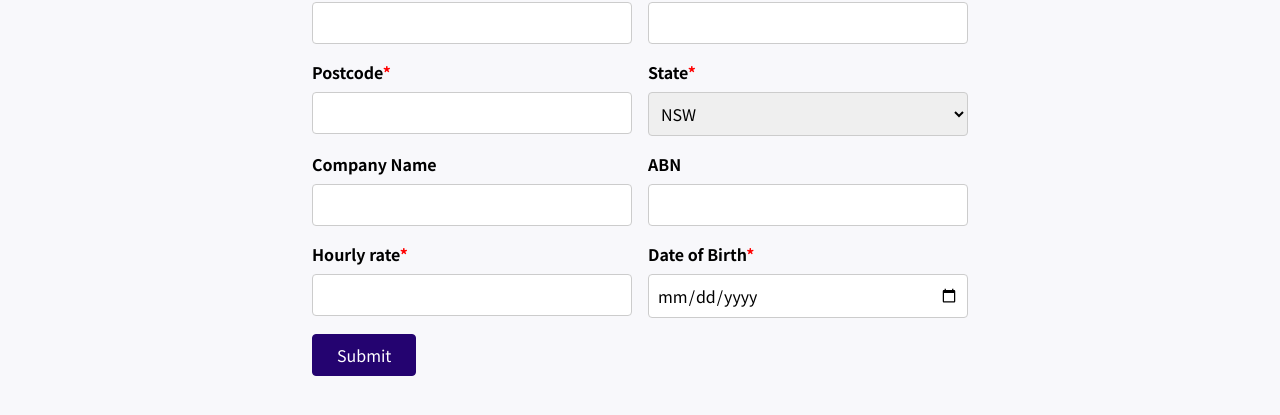
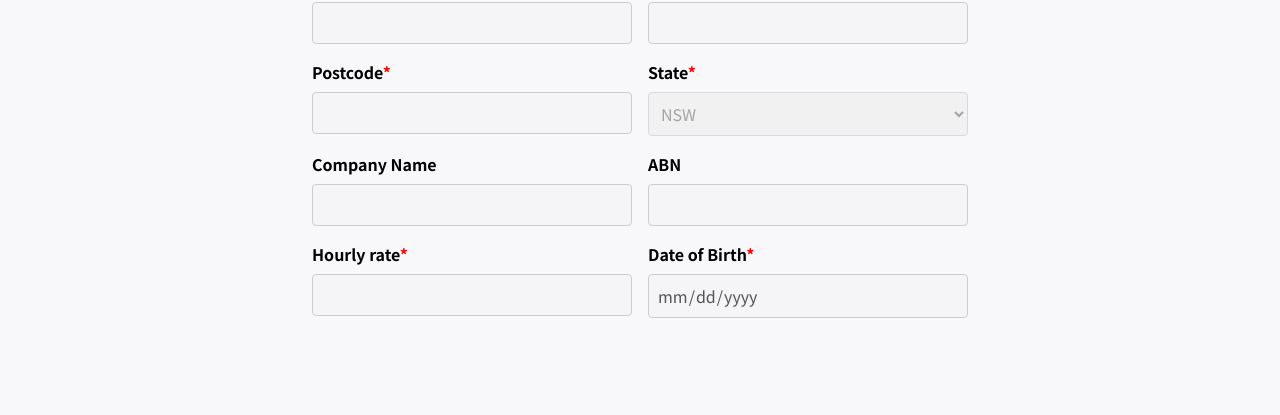
Before and after one commit to bazuka1995/LeapDev-User-Account, a React (Create React App) app: page / in a window 1280 px wide. Shown: the part 393-808 px from the top of the page. Built offline with nearby package versions, Linux system fonts and the light colour scheme.

Commit message:
Input fields
Start off with a fully disabled form and change the disabled state of all input fields when the edit button is pressed.
Make sure the button says edit when the inputs are disabled, and save when the input fields are enabled.

```diff
--- a/src/App.js
+++ b/src/App.js
@@ -1,11 +1,19 @@
+import { useState } from 'react';
+
 import Navbar from './components/Navbar';
 import AccountDetails from './components/AccountDetails';
 
 function App() {
+  const [disabled, setDisabled] = useState(true);
+
+  const handleInput = () => {
+    setDisabled(!disabled)
+  }
+
   return (
     <div className="app">
-      <Navbar />
-      <AccountDetails />
+      <Navbar handleInput={handleInput} disabled={disabled} />
+      <AccountDetails disabled={disabled} />
     </div>
   );
 }
--- a/src/components/AccountDetails.js
+++ b/src/components/AccountDetails.js
@@ -144,6 +144,7 @@ const AccountDetails = (props) => {
               value={fName}
               onChange={fnameChangedHandler}
               onBlur={fnameUnfocusHandler}
+              disabled={props.disabled}
             />
             {fnameError && (
               <p className="error-text">Please enter your first name</p>
@@ -161,6 +162,7 @@ const AccountDetails = (props) => {
               value={lName}
               onChange={lnameChangedHandler}
               onBlur={lnameUnfocusHandler}
+              disabled={props.disabled}
             />
             {lnameError && (
               <p className="error-text">Please enter your last name</p>
@@ -178,6 +180,7 @@ const AccountDetails = (props) => {
               value={email}
               onChange={emailChangedHandler}
               onBlur={emailUnfocusHandler}
+              disabled={props.disabled}
             />
             {emailError && (
               <p className="error-text">Please enter a valid email</p>
@@ -195,6 +198,7 @@ const AccountDetails = (props) => {
               value={phone}
               onChange={phoneChangedHandler}
               onBlur={phoneUnfocusHandler}
+              disabled={props.disabled}
             />
             {phoneError && (
               <p className="error-text">Please enter a valid phone number</p>
@@ -212,6 +216,7 @@ const AccountDetails = (props) => {
               value={post}
               onChange={postChangedHandler}
               onBlur={postUnfocusHandler}
+              disabled={props.disabled}
             />
             {postError && (
               <p className="error-text">Please enter a valid postcode</p>
@@ -222,7 +227,7 @@ const AccountDetails = (props) => {
             <label htmlFor="state">
               State<span>*</span>
             </label>
-            <select required id="state" name="state">
+            <select required id="state" name="state" disabled={props.disabled}>
               <option value="NSW">NSW</option>
               <option value="ACT">ACT</option>
               <option value="Queensland">Queensland</option>
@@ -241,6 +246,7 @@ const AccountDetails = (props) => {
               id="company"
               value={company}
               onChange={companyChangedHandler}
+              disabled={props.disabled}
             />
           </div>
 
@@ -251,6 +257,7 @@ const AccountDetails = (props) => {
               id="abn"
               value={abn}
               onChange={abnChangedHandler}
+              disabled={props.disabled}
             />
           </div>
 
@@ -265,6 +272,7 @@ const AccountDetails = (props) => {
               value={rate}
               onChange={rateChangedHandler}
               onBlur={rateUnfocusHandler}
+              disabled={props.disabled}
             />
             {rateError && (
               <p className="error-text">Please enter a valid hourly rate</p>
@@ -282,13 +290,14 @@ const AccountDetails = (props) => {
               value={bday}
               onChange={bdayChangedHandler}
               onBlur={bdayUnfocusHandler}
+              disabled={props.disabled}
             />
             {bdayError && (
               <p className="error-text">Please enter a valid date</p>
             )}
           </div>
         </div>
-        <button type="submit">Submit</button>
+
       </form>
     </div>
   );
--- a/src/components/Navbar.js
+++ b/src/components/Navbar.js
@@ -4,7 +4,7 @@ const Navbar = (props) => {
     return (
         <header className={classes.header}>
             <h1>My Account</h1>
-            <button onClick={props.click} className={classes.headerButton}>Edit</button>
+            <button onClick={props.handleInput} className={classes.headerButton}>{props.disabled ? 'Edit' : 'Save' }</button>
         </header>
     );
 }
```
Also changed, not shown: src/components/FormHeader.js (deleted).
